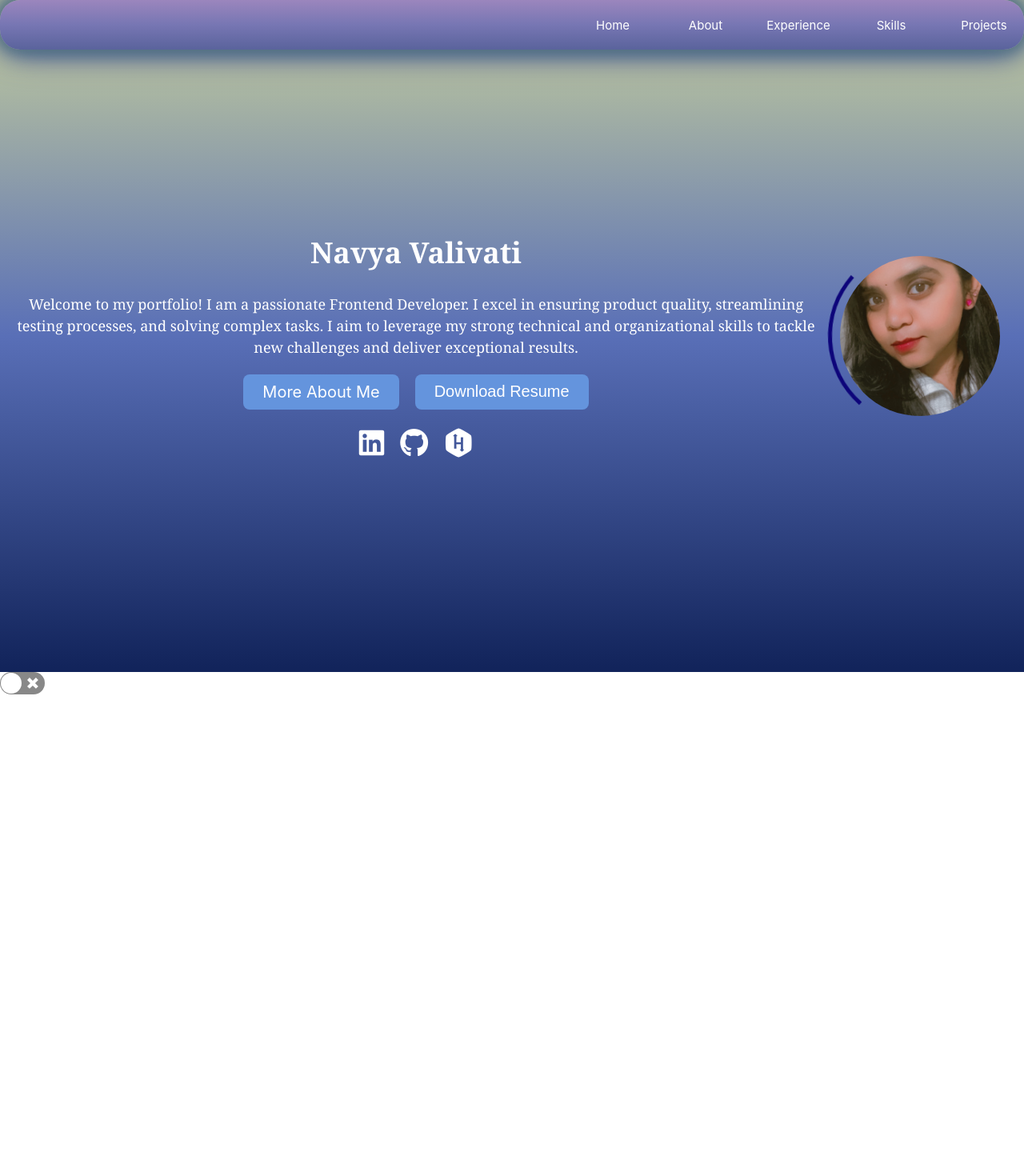
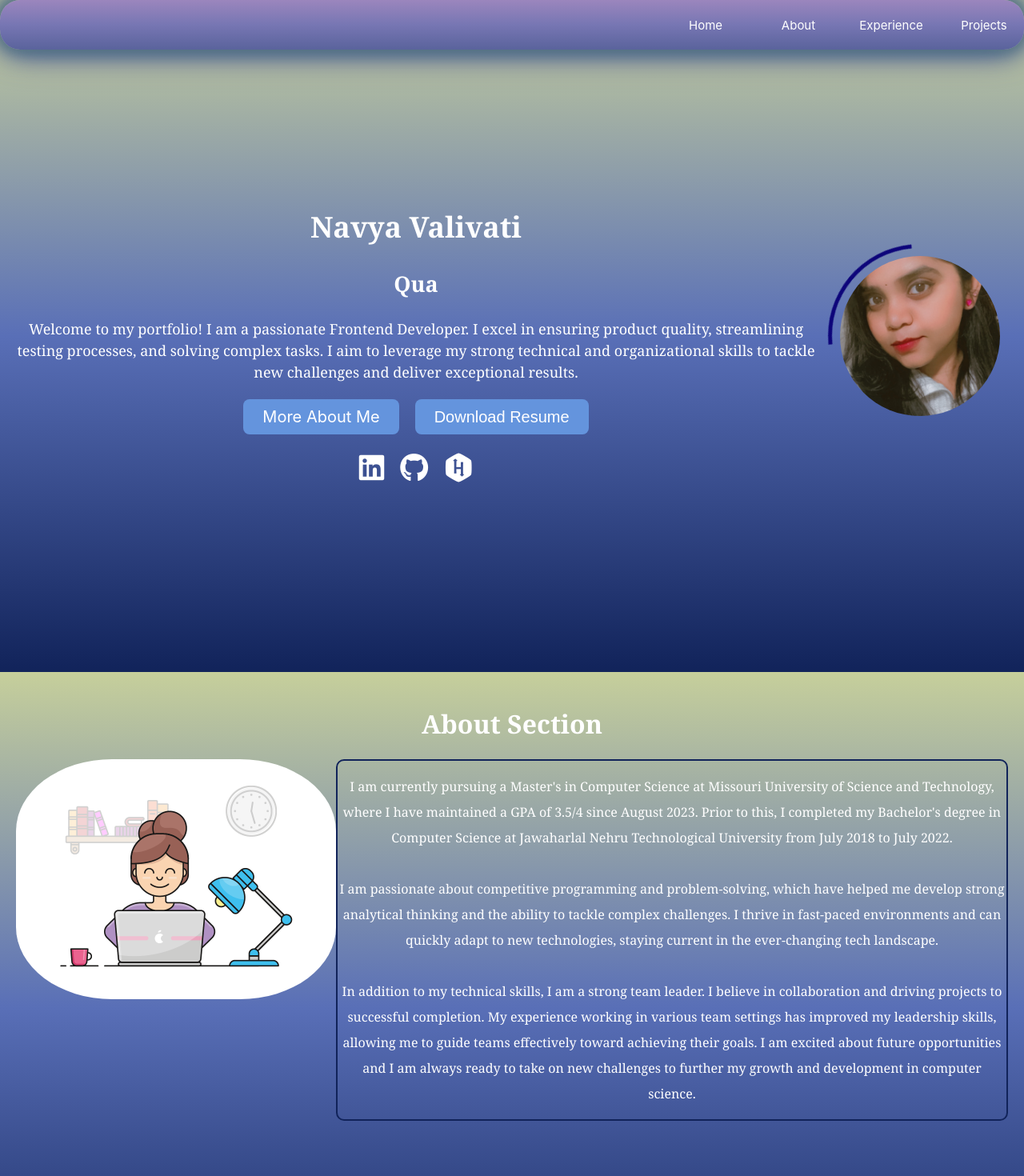
Before and after one commit to navyavalivati/navya-portfolio-website, a React (Create React App) app: page / in a window 1280 px wide. Shown: the top 1470 px of the page at 80% size. Before the commit the page ends 872 px from the top, so only its background shows below. Built offline with nearby package versions, Linux system fonts and the light colour scheme.

Commit message:
about component with some home changes of alignment

```diff
--- a/package.json
+++ b/package.json
@@ -9,7 +9,7 @@
     "@testing-library/user-event": "^13.5.0",
     "react": "^18.3.1",
     "react-dom": "^18.3.1",
-    "react-scripts": "5.0.1",
+    "react-scripts": "^5.0.1",
     "react-scroll": "^1.9.0",
     "react-simple-typewriter": "^5.0.1",
     "react-spring": "^9.7.3",
--- a/src/App.js
+++ b/src/App.js
@@ -1,5 +1,6 @@
 import NavBar from './components/NavBar/NavBar';
 import Home from './components/Home/Home';
+import About from './components/About/About';
 import { Element } from "react-scroll";
 import './App.css';
 import { createContext, useState } from 'react';
@@ -21,9 +22,11 @@ function App() {
       <ThemeContext.Provider value={{theme, toggle}}>
         <Element name="home" id={theme}>
           <Home />
-          <ReactSwitch onChange={toggle} checked={theme === "dark"}/>
+          {/* <ReactSwitch onChange={toggle} checked={theme === "dark"}/> */}
         </Element>
-
+        <Element name="about" id={theme}>
+          <About />
+        </Element>
       </ThemeContext.Provider>
       </div>
     </>
--- /dev/null
+++ b/src/components/About/About.css
@@ -0,0 +1,69 @@
+.about {
+    min-height: 100vh;
+    background: linear-gradient(#C6CF9B, #596FB7, #11235A);
+    padding: 20px;
+}
+
+.about h1 {
+  text-align: center;
+  margin-bottom: 20px;
+}
+
+.about-container {
+  display: flex;
+  flex-direction: row;
+  align-items: left;
+  justify-content:flex-end;
+}
+
+.text {
+  flex: 1;
+  text-align: justify;
+  border: 2px solid #11235A;
+  border-radius: 10px;
+}
+
+.text p {
+  font-size: 16px;
+  line-height: 2;
+}
+
+.gif_image {
+  min-width: 200px;
+  min-height: 200px;
+  width: 400px;
+  height: 400px;
+  border-radius: 30%;
+  object-fit: cover;
+  position: relative;
+  z-index: 1;
+}
+
+.gif_image img {
+  width: 100%; /* Default size */
+  height: auto; /* Maintain aspect ratio */
+}
+
+@media (max-width: 1200px) {
+  .gif_image img {
+    width: 80%; /* Reduce size for screens smaller than 1200px */
+  }
+}
+
+@media (max-width: 992px) {
+  .gif_image img {
+    width: 60%; /* Reduce size for screens smaller than 992px */
+  }
+}
+
+@media (max-width: 768px) {
+  .gif_image img {
+    width: 40%; /* Reduce size for screens smaller than 768px */
+  }
+}
+
+@media (max-width: 576px) {
+  .gif_image img {
+    width: 20%; /* Reduce size for screens smaller than 576px */
+  }
+}
--- /dev/null
+++ b/src/components/About/About.jsx
@@ -0,0 +1,36 @@
+import "./About.css";
+import aboutGIF from './about.gif';
+const About = () => (
+  <div className="about">
+    <h1>About Section</h1>
+    <div className="about-container">
+      <div className="gif_image">
+        <img src={aboutGIF} alt="Description of GIF" className="gif_image"/>
+      </div>
+
+      <div className="text">
+        <p>
+        I am currently pursuing a Master's in Computer Science at Missouri
+        University of Science and Technology, where I have maintained a GPA of
+        3.5/4 since August 2023. Prior to this, I completed my Bachelor's degree
+        in Computer Science at Jawaharlal Nehru Technological University from
+        July 2018 to July 2022. <br /> <br/>I am
+        passionate about competitive programming and problem-solving, which have
+        helped me develop strong analytical thinking and the ability to tackle
+        complex challenges. I thrive in fast-paced environments and can quickly
+        adapt to new technologies, staying current in the ever-changing tech
+        landscape. <br/> <br/> In addition to my technical skills, I am a strong team
+        leader. I believe in collaboration and driving projects to successful
+        completion. My experience working in various team settings has improved
+        my leadership skills, allowing me to guide teams effectively toward
+        achieving their goals. I am excited about future opportunities and I am
+        always ready to take on new challenges to further my growth and
+        development in computer science.
+        </p>
+      </div>
+    </div>
+
+  </div>
+);
+
+export default About;
--- a/src/components/Home/Home.css
+++ b/src/components/Home/Home.css
@@ -6,7 +6,7 @@
   justify-content: space-between;
   align-items: center;
   padding: 20px;
-    height: 100vh;
+  min-height: 100vh;
   font-size: large;
   position: relative;
   overflow: hidden;
@@ -123,3 +123,25 @@
 .icon-link:hover {
   color: #007bff;
 }
+
+/* Add media query for smaller screens */
+@media (max-width: 768px) {
+  .home {
+      flex-direction: column;
+      align-items: center;
+  }
+
+  .home-content {
+      flex-direction: column;
+      align-items: center;
+  }
+
+  .round-image-container {
+      margin-bottom: 20px;
+  }
+
+  .home-text {
+      text-align: center;
+      padding: 0;
+  }
+}
--- a/src/components/NavBar/NavBar.js
+++ b/src/components/NavBar/NavBar.js
@@ -74,21 +74,6 @@ const NavBar = () => {
             Experience
           </Link>
         </li>
-        <li>
-          <Link
-            activeClass="active"
-            to="skills"
-            spy={true}
-            smooth={true}
-            offset={-70}
-            duration={500}
-            exact="true"
-            onClick={toggleMenu}
-            className="neon-button"
-          >
-            Skills
-          </Link>
-        </li>
 
         <li>
           <Link
```
Also changed, not shown: src/components/About/about.gif (added), 1 other file (tests, documents, lock files or other folders). Lines whose indentation alone changed are shown as unchanged.
